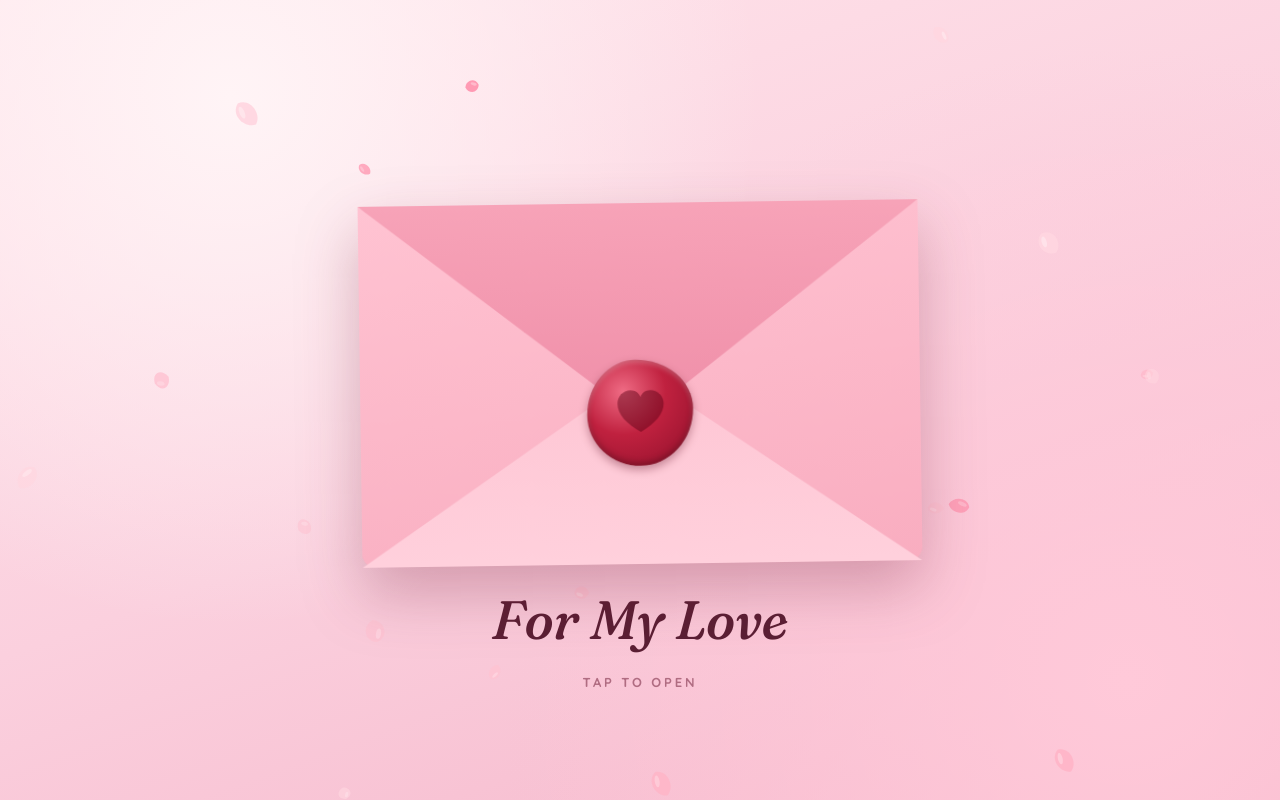
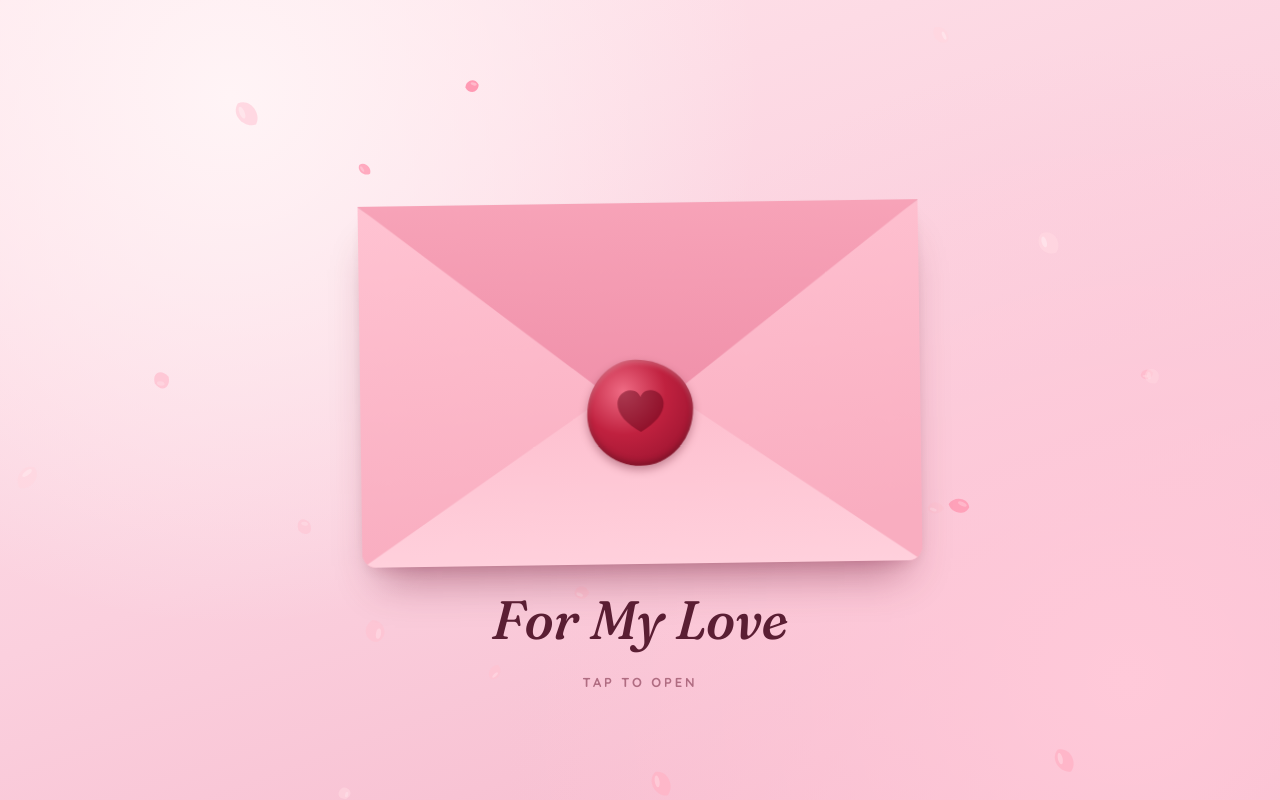
Before and after one commit to Kewnric/Roses, a plain HTML site: page index.html in a window 1280 px wide. Drawn offline with Linux system fonts and the light colour scheme; no server answers.

Commit message:
Draw envelope front and flap as SVG so the V opening never disappears
Chrome could drop the CSS clip-path cut-out on the envelope front once
the opening animations started, turning the front into a solid pink
rectangle that hid the letter until it slid out. The front pocket and
flap are now real SVG shapes, so there's no cut-out to lose. The
drop-shadow filter on the whole envelope is replaced with a box-shadow
on the back, and the flap animation no longer uses a filter.

Also removes the browser focus ring that appeared around the envelope
after tapping it (keyboard focus now glows the wax seal instead).

Co-Authored-By: Claude Opus 5.5 <noreply@anthropic.com>
Claude-Session: https://claude.ai/code/session_01KZ642c3kdGrjHaQJTeX3MG

```diff
--- a/css/style.css
+++ b/css/style.css
@@ -86,10 +86,18 @@ h1:focus, h2:focus { outline: none; }
   margin-top: 12vh;
   border: 0; padding: 0; background: none; cursor: pointer;
   animation: env-float 4.5s ease-in-out infinite;
-  filter: drop-shadow(0 26px 30px rgba(110, 20, 50, .28));
+  -webkit-tap-highlight-color: transparent;
 }
+/* No browser focus ring around the envelope after tapping it; keyboard focus glows the seal instead. */
+.envelope:focus, .envelope:focus-visible { outline: none; }
+.envelope:focus-visible .env-seal { box-shadow: 0 0 0 4px #fff, 0 0 0 8px var(--accent); }
 .envelope > span { position: absolute; display: block; }
-.env-back { inset: 0; border-radius: 14px; background: linear-gradient(180deg, #e98aa3, #f2a7ba); }
+.envelope svg { display: block; width: 100%; height: 100%; }
+.env-back {
+  inset: 0; border-radius: 14px;
+  background: linear-gradient(180deg, #e98aa3, #f2a7ba);
+  box-shadow: 0 30px 40px -18px rgba(110, 20, 50, .45), 0 8px 18px -10px rgba(110, 20, 50, .25);
+}
 .env-card {
   left: 6%; right: 6%; top: 5%; bottom: 7%;
   z-index: 2;
@@ -102,20 +110,11 @@ h1:focus, h2:focus { outline: none; }
 }
 .env-card-kicker { font-family: var(--font-hand); font-size: clamp(18px, 3.6vw, 28px); color: #b0566f; }
 .env-card-title { font-family: var(--font-display); font-style: italic; font-weight: 500; font-size: clamp(22px, 5vw, 40px); line-height: 1; letter-spacing: -.01em; }
-.env-front {
-  inset: 0; z-index: 3; border-radius: 0 0 14px 14px;
-  background: linear-gradient(170deg, #ffc3d2 0%, #f9adc0 100%);
-  clip-path: polygon(0 0, 50% 54%, 100% 0, 100% 100%, 0 100%);
-}
-.env-front::before {
-  content: ''; position: absolute; inset: 0;
-  background: linear-gradient(0deg, #ffd0dc, #fdbccc);
-  clip-path: polygon(0 100%, 50% 47%, 100% 100%);
-}
+/* Front pocket and flap are SVG shapes (see index.html), so the V opening can't get lost. */
+.env-front { inset: 0; z-index: 3; border-radius: 0 0 14px 14px; overflow: hidden; pointer-events: none; }
 .env-flap {
   left: 0; right: 0; top: 0; height: 60%; z-index: 4;
-  background: linear-gradient(180deg, #f7a3b8, #ef8ea8);
-  clip-path: polygon(0 0, 100% 0, 50% 100%);
+  pointer-events: none;
   transform-origin: 50% 0;
 }
 .env-seal {
@@ -142,10 +141,10 @@ h1:focus, h2:focus { outline: none; }
 .intro.opening .env-flap { animation: flap-open .8s cubic-bezier(.45, 0, .55, 1) .3s both; }
 .intro.opening .env-card { animation: card-out 1s cubic-bezier(.3, .8, .25, 1) 1.1s both; }
 @keyframes flap-open {
-  0% { transform: scaleY(1); z-index: 4; filter: brightness(1); }
-  50% { transform: scaleY(0); z-index: 4; filter: brightness(.92); }
-  50.01% { transform: scaleY(0); z-index: 1; filter: brightness(.92); }
-  100% { transform: scaleY(-1); z-index: 1; filter: brightness(1.04); }
+  0% { transform: scaleY(1); z-index: 4; }
+  50% { transform: scaleY(0); z-index: 4; }
+  50.01% { transform: scaleY(0); z-index: 1; }
+  100% { transform: scaleY(-1); z-index: 1; }
 }
 @keyframes card-out { from { transform: translateY(0); } to { transform: translateY(-58%); } }
 
--- a/index.html
+++ b/index.html
@@ -26,8 +26,26 @@
         <span class="env-card-kicker">a little something</span>
         <span class="env-card-title">Happy Monthsary</span>
       </span>
-      <span class="env-front"></span>
-      <span class="env-flap"></span>
+      <!-- Real shapes, not CSS cut-outs: some browsers drop clip-path cut-outs mid-animation. -->
+      <span class="env-front">
+        <svg viewBox="0 0 155 100" preserveAspectRatio="none" aria-hidden="true">
+          <defs>
+            <linearGradient id="env-g-front" x1="0" y1="0" x2=".18" y2="1"><stop offset="0" stop-color="#ffc3d2"/><stop offset="1" stop-color="#f9adc0"/></linearGradient>
+            <linearGradient id="env-g-bottom" x1="0" y1="1" x2="0" y2="0"><stop offset="0" stop-color="#ffd0dc"/><stop offset="1" stop-color="#fdbccc"/></linearGradient>
+          </defs>
+          <path d="M0 0 L77.5 54 L155 0 L155 100 L0 100 Z" fill="url(#env-g-front)"/>
+          <path d="M0 0 L77.5 54 L155 0" fill="none" stroke="rgba(150,30,70,.16)" stroke-width="1.2" vector-effect="non-scaling-stroke"/>
+          <path d="M0 100 L77.5 47 L155 100 Z" fill="url(#env-g-bottom)"/>
+        </svg>
+      </span>
+      <span class="env-flap">
+        <svg viewBox="0 0 155 60" preserveAspectRatio="none" aria-hidden="true">
+          <defs>
+            <linearGradient id="env-g-flap" x1="0" y1="0" x2="0" y2="1"><stop offset="0" stop-color="#f7a3b8"/><stop offset="1" stop-color="#ef8ea8"/></linearGradient>
+          </defs>
+          <path d="M0 0 L155 0 L77.5 60 Z" fill="url(#env-g-flap)"/>
+        </svg>
+      </span>
       <span class="env-seal"></span>
     </button>
     <p class="intro-to">For <span data-her-name></span></p>
--- a/js/app.js
+++ b/js/app.js
@@ -85,6 +85,7 @@
     // Not `disabled`: some mobile browsers grey out disabled buttons, which would fade the envelope.
     env.style.pointerEvents = 'none';
     env.setAttribute('aria-disabled', 'true');
+    env.blur();
     intro.classList.add('opening');
     const r = env.getBoundingClientRect();
     // Timings match the CSS: flap 0.3–1.1s, letter slides out 1.1–2.1s.
```
